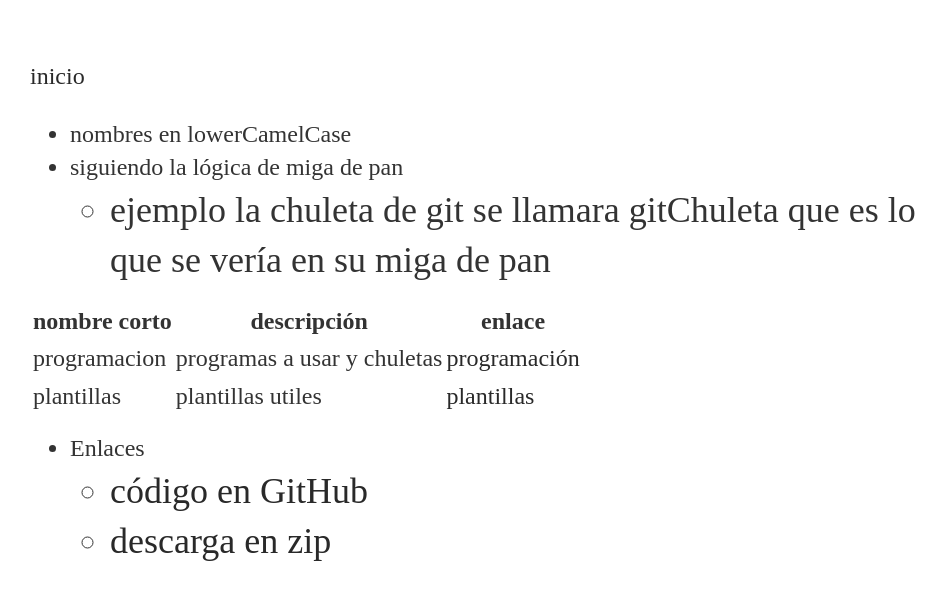
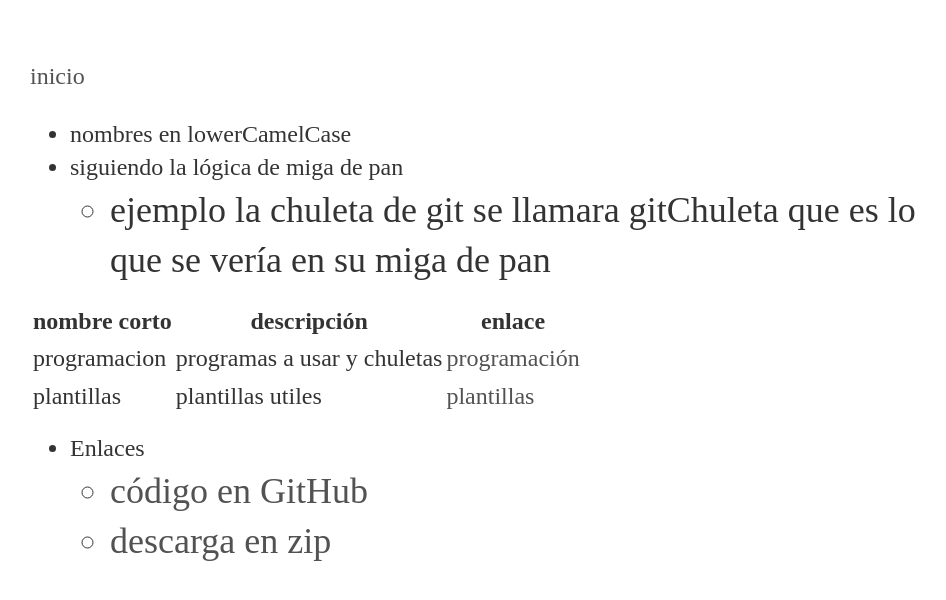
Before and after one commit to pelos6/plantillajekyll, a Jekyll site: the page built from index.md, in a window 1280 px wide. Shown: the top 600 px of the page, without its empty margins (162-1108 px from the left). Built offline with Jekyll 4.4.1, drawn with Linux system fonts in a browser that asks for light colours.

Commit message:
Update main.css

```diff
--- a/css/main.css
+++ b/css/main.css
@@ -14,7 +14,7 @@ nav ul li, footer ul li {
 }
 a {
     text-decoration: none;
-    color: #292929;
+    color: #525252;
 }
 a:hover {
     text-decoration: underline;
```
